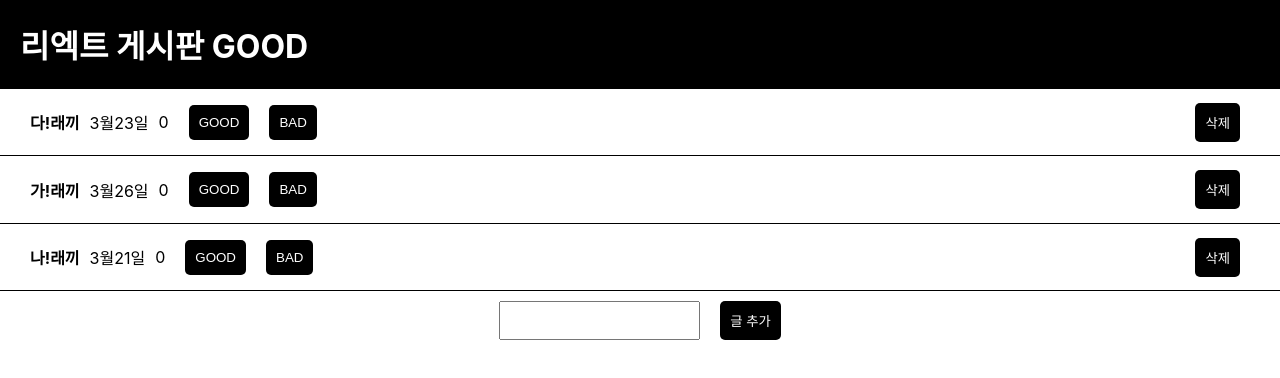
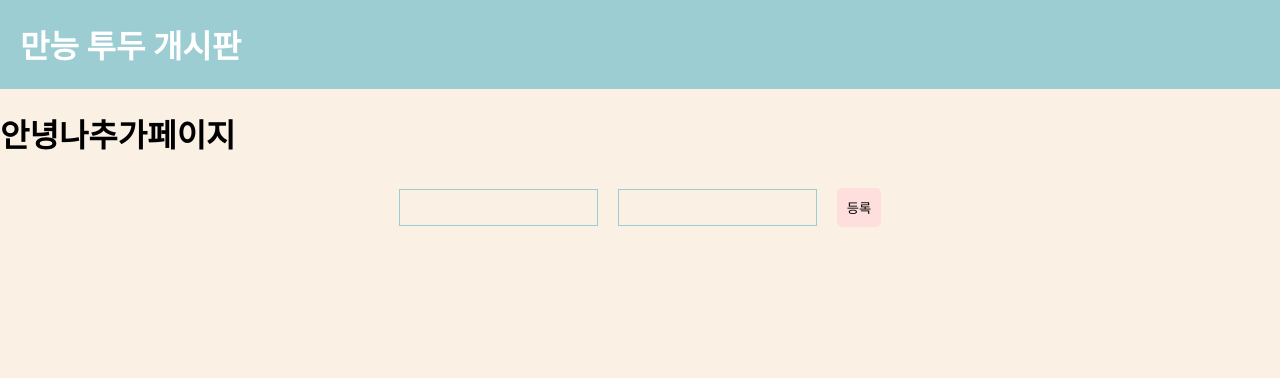
Before and after one commit to ganggyunggyu/ReactTodo, a React (Create React App) app: page /add in a window 1280 px wide. Shown: the top 378 px of the page. Built offline with nearby package versions, Linux system fonts and the light colour scheme.

Commit message:
추가페이지 생성, 폼, 인풋, 리스트 컴포넌트 생성

```diff
--- a/package.json
+++ b/package.json
@@ -8,6 +8,7 @@
     "@testing-library/user-event": "^13.5.0",
     "react": "^18.2.0",
     "react-dom": "^18.2.0",
+    "react-router-dom": "^6.14.1",
     "react-scripts": "5.0.1",
     "web-vitals": "^2.1.4"
   },
--- a/src/App.css
+++ b/src/App.css
@@ -1,3 +1,6 @@
+body{
+  background: #FAF0E4;
+}
 .App {
   text-align: center;
   position: relative;
@@ -5,19 +8,20 @@
 div{
   box-sizing: border-box;
 }
-.black-nav{
+.nav{
   display: flex;
   align-items: center;
   padding-left: 20px;
-  background-color: black;
+  background-color: #9BCDD2;
   width: 100%;
   color: white;
+  text-align: center;
 }
 .content-box{
   display: flex;
   text-align: left;
   padding-left: 20px;
-  border-bottom: 1px solid black;
+  border-bottom: 1px solid #9BCDD2;
   align-items: center;
   position: relative;
 }
@@ -34,31 +38,30 @@ span, h4{
   padding: 10px;
   border: none;
   color: white;
-  background: black;
+  background: #9BCDD2;
   border-radius: 5px;
+  text-decoration: none;
 }
-.modal-con{
-  position: absolute;
-  top: 100px;
-  background-color: rgba(0, 0, 0, 0.6);
-  width: 50%;
-  z-index: 5;
-  border-radius: 10px;
-  padding: 20px;
-  border-radius: 10px;
-  text-align: center;
-  color: white;
-}
+
 .flex-box{
   display: flex;
   justify-content: center;
   align-items: center;
 }
-.right-btn{
-  position: absolute;
+.del-btn{
+  background: #FF8551;
+}
+.input-style{
+  margin: 10px;
+  padding: 10px;
+  border: 1px solid #9BCDD2;
+  background: #FAF0E4;
+}
+.add-btn{
+  background: #FFDEDE;
+  color: black;
+}
+.btn-container{
+  position : absolute;
   right: 30px;
 }
-.title-input{
-  margin: 10px;
-  padding: 10px;
-}
--- a/src/App.js
+++ b/src/App.js
@@ -1,38 +1,21 @@
 import logo from './logo.svg';
 import './App.css';
 import { useState } from 'react';
-
+import Modal from './components/Modal'
+import Content from './components/Content'
+import { Route, Routes, Link } from 'react-router-dom';
+import InputForm from './components/InputForm';
 
 function App() {
 
+
   let [modal, setModal] = useState(false)
   let [modalIndex, setModalIndex] = useState(0)
-  let [addInput, setAddInput] = useState('')
-
-
-  let [content, setContent] = useState([
-    {
-      title: '다!래끼',
-      date: '3월23일',
-      like: 0,
-      content: `Lorem ipsum dolor sit amet consectetur adipisicing elit.
-      Dolorem, quos atque ipsum distinctio
-      harum,vitae modi deserunt unde laboriosam molestias totam optio accusantium aut voluptas corporis
-      tempora vero blanditiis a.`,
-    },
-    {
-      title: '가!래끼',
-      date: '3월26일',
-      like: 0,
-      content: '상세내용~',
-    },
-    {
-      title: '나!래끼',
-      date: '3월21일',
-      like: 0,
-      content: '상세적내용~~나레낍부분',
-    }
-  ])
+  let [titleInput, setTitleInput] = useState('')
+  let [contentInput, setContentInput] = useState('')
+  let [content, setContent] = useState([])
+  let date = new Date()
+  let now = date.toLocaleString()
 
   const modalOn = () => {
     setModal(true)
@@ -42,24 +25,32 @@ function App() {
     copyContent[i].like = copyContent[i].like + 1
     setContent(copyContent)
   }
-
   const likeDown = (i) => {
     let copyContent = [...content]
     copyContent[i].like = copyContent[i].like - 1
     setContent(copyContent)
   }
-  const addInputValue = (e) => {
-    setAddInput(e.target.value)
+  const addTitleValue = (e) => {
+    setTitleInput(e.target.value)
+  }
+  const addContentValue = (e) => {
+    setContentInput(e.target.value)
   }
   const addInputBtn = () => {
     let newContent = {
-      title: addInput,
-      date: '날짜가져와',
+      title: titleInput,
+      date: now,
       like: 0,
+      content: contentInput,
     }
     let copyContent = [...content]
     copyContent.unshift(newContent)
     setContent(copyContent)
+
+  }
+  const clearValue = () => {
+    setContentInput('')
+    setTitleInput('')
   }
   const contentDelete = (i) => {
     let copyContent = [...content]
@@ -70,27 +61,51 @@ function App() {
 
   return (
     <div className="app">
-      <div className="black-nav">
-        <h1>리엑트 게시판 GOOD</h1>
+      <div className="nav">
+        <h1>만능 투두 개시판</h1>
       </div>
+      <Routes>
+        <Route path='/' element={
+          <>
             {
               content.map((contentEl, i) => {
                 return (
-            <div className="content-box" key={i}>
-              <h4 className='cursor' onClick={() => { modalOn(); setModalIndex(i) }}>{contentEl.title}</h4>
-              <p className=''>{contentEl.date}</p>
-              <span className=''>{contentEl.like}</span>
-              <button onClick={() => { likeUp(i) }} className='btn'>GOOD</button>
-              <button onClick={() => { likeDown(i) }} className='btn'>BAD</button>
-              <button onClick={() => { contentDelete(i) }} className='btn right-btn'>삭제</button>
-            </div>
+                  <>
+                    <Content
+                      i={i}
+                      contentEl={contentEl}
+                      modalOn={modalOn}
+                      setModalIndex={setModalIndex}
+                      likeUp={likeUp}
+                      likeDown={likeDown}
+                      contentDelete={contentDelete}
+                    >
+                    </Content>
+                  </>
                 )
               })
             }
-      <div className="add-input-box flex-box">
-        <input className='title-input' type="text" onChange={(e) => { addInputValue(e) }} />
-        <input className='btn' type="button" value="글 추가" onClick={() => { addInputBtn() }} />
+            <div className='flex-box'>
+              <Link to={'/add'} className='add-btn btn'>글 추가</Link>
             </div>
+          </>}>
+        </Route>
+        <Route path='/add' element={
+          <>
+            <h1>안녕나추가페이지</h1>
+            <InputForm
+              titleInput={titleInput}
+              addTitleValue={addTitleValue}
+              contentInput={contentInput}
+              addContentValue={addContentValue}
+              addInputBtn={addInputBtn}
+              clearValue={clearValue}
+            >
+            </InputForm>
+          </>
+        }>
+        </Route>
+      </Routes>
       {
         modal == true ? <Modal
           content={content}
@@ -107,18 +122,3 @@ function App() {
 }
 
 export default App;
-
-function Modal(props) {
-  return (
-    <div className="flex-box">
-      <div className="modal-con">
-        <div className="modal-title"><p>{props.content[props.i].title}</p></div>
-        <div className="modal-date"><p>{props.content[props.i].date}</p></div>
-        <p>{props.content[props.i].content}</p>
-        <button onClick={() => { props.setModal(false) }} className='btn'>닫기</button>
-      </div>
-    </div>
-
-  )
-
-}
--- /dev/null
+++ b/src/components/Content.js
@@ -0,0 +1,16 @@
+function Content(props){
+
+  return(
+    <div className="content-box" key={props.i}>
+    <h4 className='cursor' onClick={() => { props.modalOn(); props.setModalIndex(props.i) }}>{props.contentEl.title}</h4>
+    <p className=''>{props.contentEl.date}</p>
+    <span className=''>{props.contentEl.like}</span>
+    <div className='btn-container'>
+      <button onClick={() => { props.likeUp(props.i) }} className='btn'>GOOD</button>
+      <button onClick={() => { props.likeDown(props.i) }} className='btn'>BAD</button>
+      <button onClick={() => { props.contentDelete(props.i) }} className='btn del-btn'>삭제</button>
+    </div>
+  </div>
+  )
+}
+export default Content
--- /dev/null
+++ b/src/components/InputForm.js
@@ -0,0 +1,14 @@
+import React from 'react'
+import { Link } from 'react-router-dom'
+
+export default function InputForm({titleInput, addTitleValue, contentInput, addContentValue, addInputBtn, clearValue }) {
+    return (
+        <div>
+            <form className="add-input-box flex-box">
+                <input className='input-style title-input' type="text" value={titleInput} onChange={(e) => { addTitleValue(e) }} />
+                <input className='input-style content-input' type="text" value={contentInput} onChange={(e) => { addContentValue(e) }} />
+                <input className='add-btn btn' type="button" value="등록" onClick={() => { addInputBtn(); clearValue() }} />
+            </form>
+        </div>
+    )
+}
--- /dev/null
+++ b/src/components/Modal.css
@@ -0,0 +1,12 @@
+.modal-con{
+    position: absolute;
+    top: 100px;
+    background-color: rgba(155, 205, 210, 0.6);
+    width: 50%;
+    z-index: 5;
+    border-radius: 10px;
+    padding: 20px;
+    border-radius: 10px;
+    text-align: center;
+    color: white;
+  }
--- /dev/null
+++ b/src/components/Modal.js
@@ -0,0 +1,15 @@
+import './Modal.css'
+
+function Modal(props) {
+    return (
+      <div className="flex-box">
+        <div className="modal-con">
+          <div className="modal-title"><p>{props.content[props.i].title}</p></div>
+          <div className="modal-date"><p>{props.content[props.i].date}</p></div>
+          <p>{props.content[props.i].content}</p>
+          <button onClick={() => { props.setModal(false) }} className='del-btn btn'>닫기</button>
+        </div>
+      </div>
+    )
+  }
+  export default Modal;
--- a/src/index.js
+++ b/src/index.js
@@ -3,11 +3,14 @@ import ReactDOM from 'react-dom/client';
 import './index.css';
 import App from './App';
 import reportWebVitals from './reportWebVitals';
+import { BrowserRouter } from 'react-router-dom';
 
 const root = ReactDOM.createRoot(document.getElementById('root'));
 root.render(
   <React.StrictMode>
-    <App />
+    <BrowserRouter>
+      <App />
+    </BrowserRouter>
   </React.StrictMode>
 );
 
```
Also changed, not shown: src/components/Content.css (added), src/components/InputForm.css (added), src/pages/Create.css (added), src/pages/Create.js (added), 1 other file (tests, documents, lock files or other folders). Lines whose indentation alone changed are shown as unchanged.
